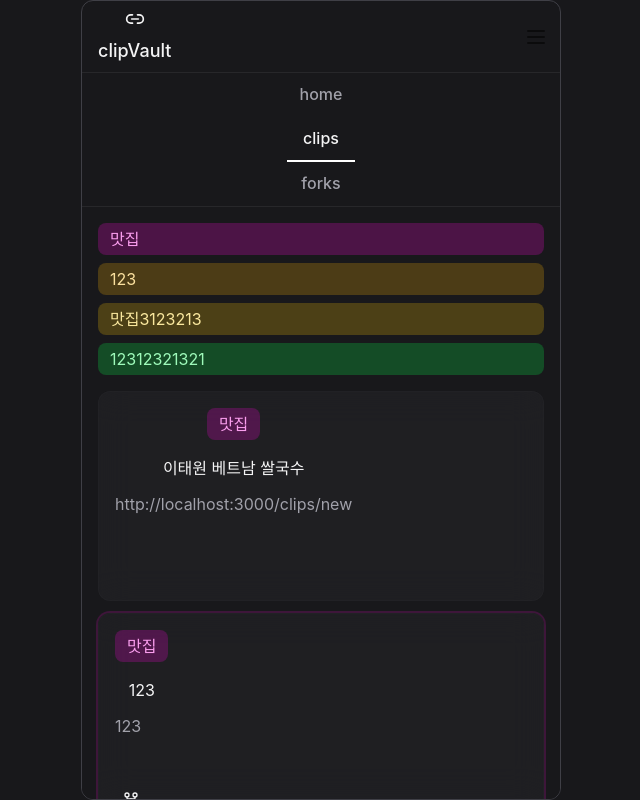
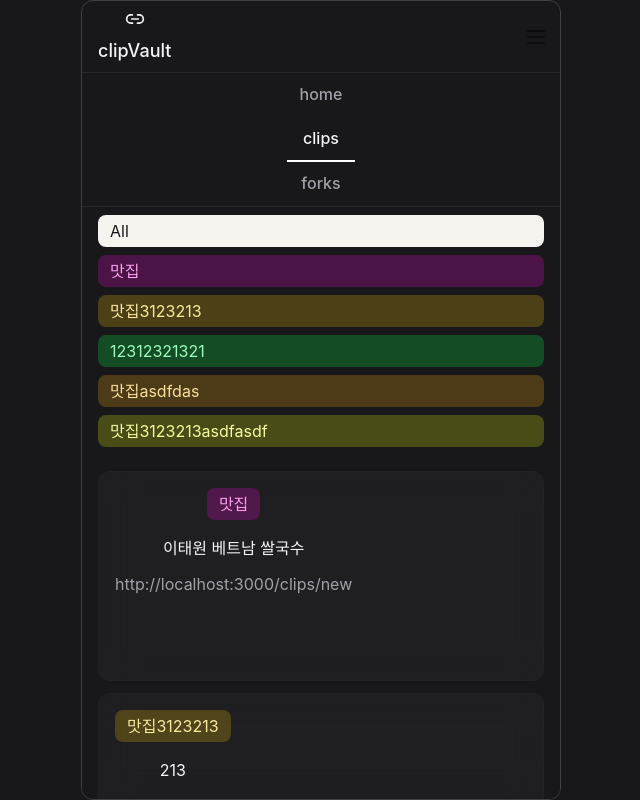
Before and after one commit to Samgyeopsalandsoju/clipvault_frontend, a Next.js app: page /clips in a window 1280 px wide. Shown: the whole page, without its empty margins (319-959 px from the left). Built offline with nearby package versions, Linux system fonts and the light colour scheme; data requests are answered from the project's data file; a web font is replaced by a local one.

Commit message:
feat: categories tags logic change

```diff
--- a/db.json
+++ b/db.json
@@ -102,30 +102,6 @@
       "visible": "private"
     },
     {
-      "id": "9b6e",
-      "title": "123",
-      "category": {
-        "id": "1738164694872-sibvlhwkz",
-        "color": "308",
-        "name": "맛집"
-      },
-      "link": "123",
-      "visible": "public",
-      "createdBy": "Fri Jan 31 2025 17:22:03 GMT+0900 (한국 표준시)"
-    },
-    {
-      "id": "675c",
-      "title": "321",
-      "category": {
-        "id": "1738311729809-pc19o4o4t",
-        "color": "43",
-        "name": "123"
-      },
-      "link": "3213",
-      "visible": "public",
-      "createdBy": "Fri Jan 31 2025 17:22:12 GMT+0900 (한국 표준시)"
-    },
-    {
       "id": "b0fb",
       "title": "213",
       "category": {
@@ -148,6 +124,30 @@
       "link": "32131",
       "visible": "private",
       "createdBy": "Fri Jan 31 2025 17:22:28 GMT+0900 (한국 표준시)"
+    },
+    {
+      "id": "0100",
+      "title": "asdf",
+      "category": {
+        "id": "1738343441333-40tnyczvy",
+        "color": "42",
+        "name": "맛집asdfdas"
+      },
+      "link": "asdf",
+      "visible": "private",
+      "createdBy": "Sat Feb 01 2025 02:10:43 GMT+0900 (한국 표준시)"
+    },
+    {
+      "id": "7293",
+      "title": "asdf",
+      "category": {
+        "id": "1738343476461-8kd1jsyt5",
+        "color": "63",
+        "name": "맛집3123213asdfasdf"
+      },
+      "link": "asdfadsf",
+      "visible": "private",
+      "createdBy": "Sat Feb 01 2025 02:11:18 GMT+0900 (한국 표준시)"
     }
   ]
 }
--- a/src/app/clips/page.tsx
+++ b/src/app/clips/page.tsx
@@ -5,11 +5,11 @@ import CreateClipButton from '@/components/CreateClipButton';
 import { useClipQuery } from '@/hooks/clip/useClipQuery';
 import ClipList from '@/components/clip/ClipList';
 import { ScrollContainer } from './clips.styles';
-import CategoriesTags from '@/components/CategoriesTags';
 import { useEditClipForm } from '@/hooks/form/useEditClipForm';
 import ClipCard from '@/components/clip/ClipCard';
 import { Stack } from '@mui/material';
 import styled from 'styled-components';
+import CategoriesTags from '@/components/CategoriesTags';
 
 const ClipsPage = () => {
   const {
--- a/src/components/CategoriesTags.tsx
+++ b/src/components/CategoriesTags.tsx
@@ -1,9 +1,12 @@
+'use client';
+
 import { TabTag } from '@/components/styled-components/Tag';
-import { useDragX } from '@/hooks/useDragX';
 import { ICategoryResponse } from '@/types/clip';
 import { generateModernTagColors } from '@/utils/utils';
-import { Stack } from '@mui/material';
+import { Button, Stack } from '@mui/material';
 import styled from 'styled-components';
+import { ChevronDown, ChevronUp } from 'lucide-react';
+import { useOverflowDetection } from '@/hooks/useOverflowDetection';
 
 interface ICategoriesTabsProps {
   categories: ICategoryResponse[];
@@ -11,17 +14,14 @@ interface ICategoriesTabsProps {
 }
 
 const CategoriesTags = ({ categories, onSelect }: ICategoriesTabsProps) => {
-  const { handleMouseDown, handleMouseLeave, handleMouseMove, isDragging, tabsRef, handleMouseUp } = useDragX();
+  const { containerRef, contentRef, isExpanded, needsExpansion, setIsExpanded } = useOverflowDetection({
+    data: categories,
+  });
 
   return (
-    <TagsContainer className={isDragging ? 'active' : ''}>
-      <Tabs
-        ref={tabsRef}
-        onMouseDown={handleMouseDown}
-        onMouseLeave={handleMouseLeave}
-        onMouseUp={handleMouseUp}
-        onMouseMove={handleMouseMove}
-      >
+    <TagsContainer ref={containerRef}>
+      <Tabs ref={contentRef} $isExpanded={isExpanded}>
+        <TabTag onClick={() => onSelect('')}>All</TabTag>
         {categories.map((category, index) => {
           const colors = generateModernTagColors(Number(category.color));
           return (
@@ -29,12 +29,27 @@ const CategoriesTags = ({ categories, onSelect }: ICategoriesTabsProps) => {
               key={index}
               $bgColor={colors.background}
               $textColor={colors.text}
-              onClick={() => onSelect(category.id)}
+              onClick={() => {
+                onSelect(category.id);
+                setIsExpanded((prev) => !prev);
+              }}
             >
               {category.name}
             </TabTag>
           );
         })}
+        {needsExpansion && (
+          <ExpansionButtonContainer>
+            <ExpansionButton
+              $isExpanded={isExpanded}
+              onClick={() => {
+                setIsExpanded((prev) => !prev);
+              }}
+            >
+              {isExpanded ? <ChevronUp size={20} /> : <ChevronDown size={20} />}
+            </ExpansionButton>
+          </ExpansionButtonContainer>
+        )}
       </Tabs>
     </TagsContainer>
   );
@@ -43,24 +58,62 @@ const CategoriesTags = ({ categories, onSelect }: ICategoriesTabsProps) => {
 export default CategoriesTags;
 
 const TagsContainer = styled(Stack)`
-  width: 100%;
-  padding: 1rem 1rem 0 1rem;
-  &.active {
-    cursor: grabbing;
+  padding: 0.5rem 1rem;
+  position: relative;
+`;
+
+const Tabs = styled(Stack)<{ $isExpanded: boolean }>`
+  gap: 0.5rem;
+  flex-direction: row;
+  ${({ $isExpanded }) => $isExpanded && `flex-wrap: wrap;  height: auto;`}
+  ${({ $isExpanded }) => !$isExpanded && `white-space: nowrap; overflow: hidden;`}
+`;
+
+const ExpansionButtonContainer = styled(Stack)`
+  position: absolute;
+  right: 1rem;
+  bottom: 0;
+  display: flex;
+  align-items: center;
+  transform: translateY(-31%);
+  transition: all 0.2s ease-in-out;
+  border-radius: 4px;
+  background: rgba(40, 40, 40, 0.8);
+  backdrop-filter: blur(8px);
+  padding: 2px;
+
+  &::before {
+    content: '';
+    position: absolute;
+    right: 100%;
+    top: 0;
+    height: 100%;
+    width: 24px;
   }
 `;
 
-const Tabs = styled(Stack)`
-  display: inline-flex;
-  overflow-x: auto;
-  flex-direction: row;
-  gap: 0.5rem;
+const ExpansionButton = styled(Button)<{ $isExpanded: boolean }>`
+  min-width: 24px !important;
+  width: 24px;
+  height: 24px;
+  padding: 0 !important;
+  display: flex;
+  align-items: center;
+  justify-content: center;
+  color: rgba(255, 255, 255, 0.8);
 
-  width: 100%;
-  scrollbar-width: none;
-  white-space: nowrap;
+  &:hover {
+    background: rgba(255, 255, 255, 0.1) !important;
+    color: white;
+  }
 
-  &::-webkit-scrollbar {
-    display: none;
+  svg {
+    width: 16px;
+    height: 16px;
+    transition: transform 0.2s ease-in-out;
+  }
+
+  &:hover svg {
+    transform: translateY(${(props) => (props.$isExpanded ? '-1px' : '1px')});
   }
 `;
--- a/src/components/styled-components/Tag.tsx
+++ b/src/components/styled-components/Tag.tsx
@@ -2,8 +2,8 @@ import { Typography } from '@mui/material';
 import styled from 'styled-components';
 
 interface TagProps {
-  $bgColor: string;
-  $textColor: string;
+  $bgColor?: string;
+  $textColor?: string;
 }
 
 export const TabTag = styled(Typography)<TagProps>`
@@ -14,8 +14,8 @@ export const TabTag = styled(Typography)<TagProps>`
   user-select: none;
   white-space: nowrap;
 
-  background-color: ${(props) => props.$bgColor};
-  color: ${(props) => props.$textColor};
+  background-color: ${(props) => props.$bgColor ?? props.theme.background.textfield};
+  color: ${(props) => props.$textColor ?? props.theme.background.primary};
 `;
 
 export const CardTag = styled(Typography)<TagProps>`
--- a/src/hooks/useDragX.ts
+++ /dev/null
@@ -1,43 +0,0 @@
-'use client';
-import { useRef, useState } from 'react';
-
-export const useDragX = () => {
-  const tabsRef = useRef<HTMLDivElement | null>(null); // `null` 초기값 설정
-  const [isDragging, setIsDragging] = useState(false); // 드래그 상태
-  const [startX, setStartX] = useState(0); // 드래그 시작 마우스 X 좌표
-  const [scrollLeft, setScrollLeft] = useState(0); // 드래그 시작 시 스크롤 위치
-
-  const handleMouseDown = (e: React.MouseEvent<HTMLDivElement>) => {
-    if (!tabsRef.current) return; // `null` 체크 추가
-    setIsDragging(true);
-    const container = tabsRef.current;
-    setStartX(e.pageX - container.offsetLeft); // 클릭한 지점의 X 좌표
-    setScrollLeft(container.scrollLeft); // 현재 스크롤 위치 저장
-  };
-
-  const handleMouseLeave = () => {
-    if (isDragging) setIsDragging(false); // 드래그 상태 종료
-  };
-
-  const handleMouseUp = () => {
-    setIsDragging(false); // 드래그 상태 종료
-  };
-
-  const handleMouseMove = (e: React.MouseEvent<HTMLDivElement>) => {
-    if (!isDragging || !tabsRef.current) return; // 드래그 중이고 `containerRef`가 유효한 경우만 실행
-    e.preventDefault();
-    const container = tabsRef.current;
-    const x = e.pageX - container.offsetLeft; // 현재 마우스 X 좌표
-    const walk = (x - startX) * 1; // 드래그 속도 조절 (2배)
-    container.scrollLeft = scrollLeft - walk; // 스크롤 위치 업데이트
-  };
-
-  return {
-    tabsRef,
-    handleMouseDown,
-    handleMouseLeave,
-    handleMouseMove,
-    handleMouseUp,
-    isDragging,
-  };
-};
--- /dev/null
+++ b/src/hooks/useOverflowDetection.ts
@@ -0,0 +1,39 @@
+import { useCallback, useEffect, useRef, useState } from 'react';
+
+interface UseOverflowDetectionProps<T> {
+  data: T[];
+}
+
+export const useOverflowDetection = <T>({ data }: UseOverflowDetectionProps<T>) => {
+  const [needsExpansion, setNeedsExpansion] = useState<boolean>(false);
+  const [isExpanded, setIsExpanded] = useState<boolean>(false);
+  const containerRef = useRef<HTMLDivElement>(null);
+  const contentRef = useRef<HTMLDivElement>(null);
+
+  const checkOverflew = useCallback(() => {
+    if (containerRef.current && contentRef.current) {
+      const containerWidth = containerRef.current.clientWidth;
+      const contentWidth = contentRef.current.scrollWidth;
+      setNeedsExpansion(containerWidth < contentWidth);
+    }
+  }, [data]); // data가 변경될 때마다 함수를 새로 생성
+
+  // 데이터가 변경될 때마다 오버플로우 체크
+  useEffect(() => {
+    checkOverflew();
+  }, [checkOverflew, data]);
+
+  // 리사이즈 이벤트 처리
+  useEffect(() => {
+    window.addEventListener('resize', checkOverflew);
+    return () => window.removeEventListener('resize', checkOverflew);
+  }, [checkOverflew]);
+
+  return {
+    containerRef,
+    contentRef,
+    needsExpansion,
+    isExpanded,
+    setIsExpanded,
+  };
+};
```
